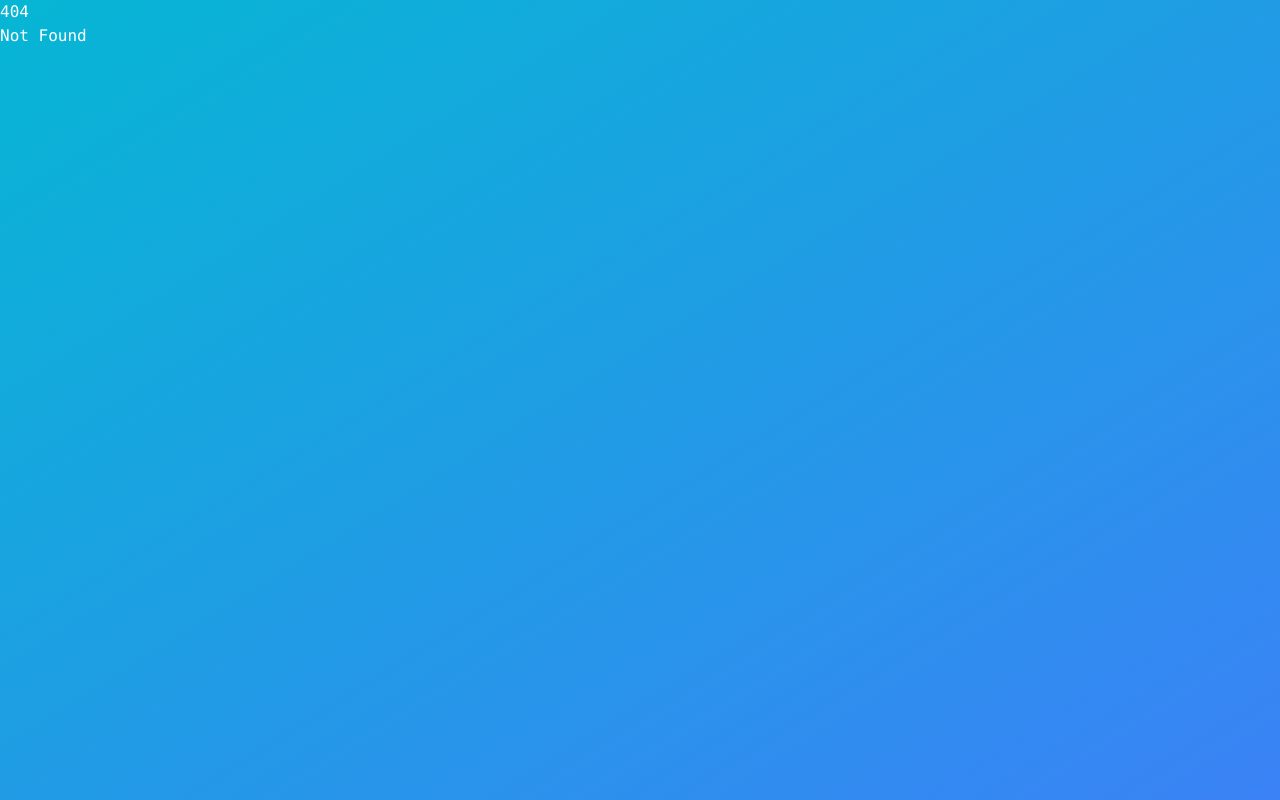
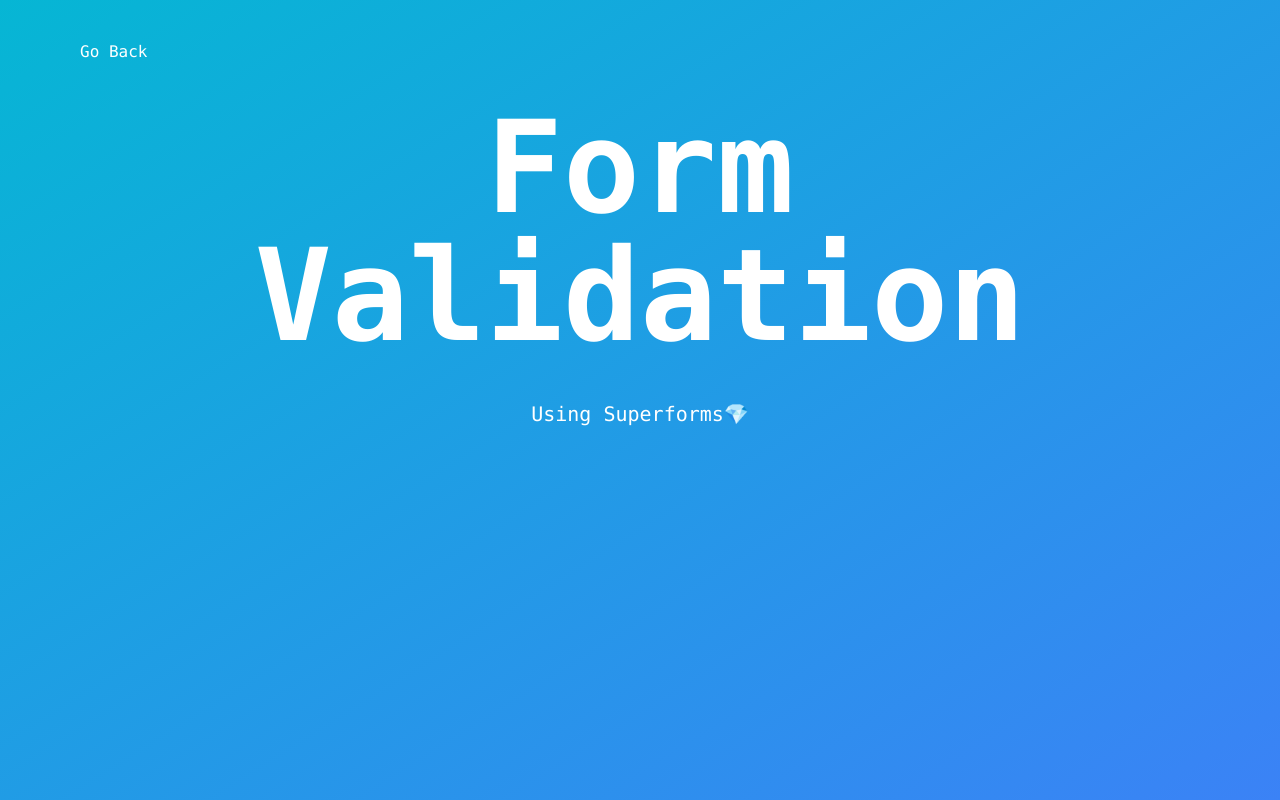
Before and after one commit to ki412412/poc-svelte-misc, a SvelteKit app: page /form-validation in a window 1280 px wide. Before the commit this address had no page. Built offline with nearby package versions, Linux system fonts and the light colour scheme.

Commit message:
feat: Add a form validation page (blank page so far)

```diff
--- a/src/routes/+layout.svelte
+++ b/src/routes/+layout.svelte
@@ -2,4 +2,6 @@
 	import '../app.css';
 </script>
 
-<slot />
+<div class="px-20 py-10">
+	<slot />
+</div>
--- a/src/routes/+page.svelte
+++ b/src/routes/+page.svelte
@@ -12,5 +12,5 @@
     <Card title="CRUD" url="#"/>
     <Card title="File Upload" url="#"/>
     <Card title="Basic Form" url="#"/>
-    <Card title="Form Validation" url="#"/>
+    <Card title="Form Validation" url="form-validation"/>
 </section>
--- /dev/null
+++ b/src/routes/form-validation/+page.svelte
@@ -0,0 +1,7 @@
+<script lang="ts">
+
+</script>
+
+<div><a href="/">Go Back</a></div>
+<h1 class="mt-10 font-mono font-bold text-white text-9xl text-center">Form Validation</h1>
+<p class="mt-10 text-center text-xl">Using Superforms💎</p>
```
